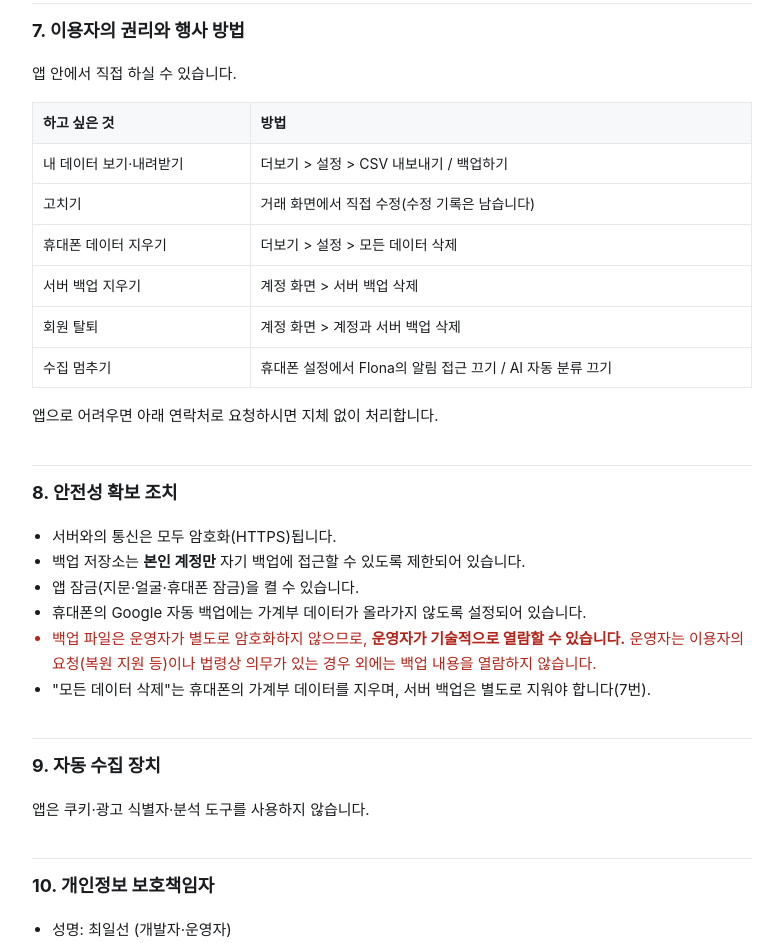
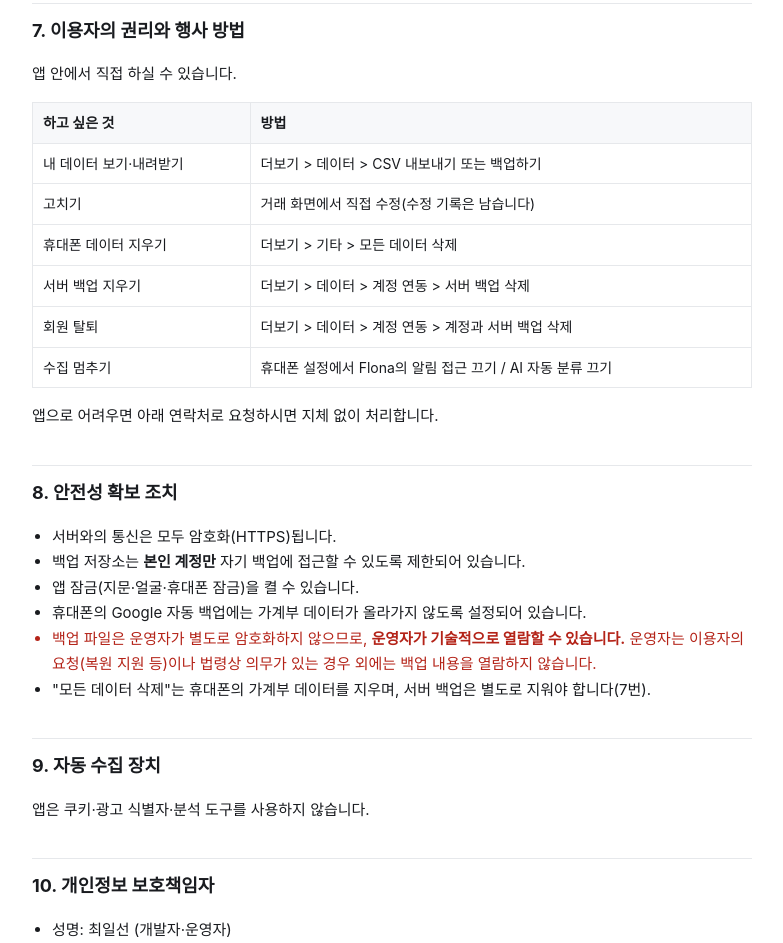
Before and after one commit to rnaahs/flona-legal, a plain HTML site: page privacy.html in a window 1280 px wide. Shown: the part 2534-3477 px from the top of the page, without its empty margins (248-1031 px from the left). Drawn offline with Linux system fonts and the light colour scheme.

Commit message:
fix: 메뉴 경로를 실제 앱과 맞춤(더보기 > 데이터/기타)

```diff
--- a/privacy.html
+++ b/privacy.html
@@ -109,11 +109,11 @@
 <p>앱 안에서 직접 하실 수 있습니다.</p>
 <table>
   <tr><th>하고 싶은 것</th><th>방법</th></tr>
-  <tr><td>내 데이터 보기·내려받기</td><td>더보기 &gt; 설정 &gt; CSV 내보내기 / 백업하기</td></tr>
+  <tr><td>내 데이터 보기·내려받기</td><td>더보기 &gt; 데이터 &gt; CSV 내보내기 또는 백업하기</td></tr>
   <tr><td>고치기</td><td>거래 화면에서 직접 수정(수정 기록은 남습니다)</td></tr>
-  <tr><td>휴대폰 데이터 지우기</td><td>더보기 &gt; 설정 &gt; 모든 데이터 삭제</td></tr>
-  <tr><td>서버 백업 지우기</td><td>계정 화면 &gt; 서버 백업 삭제</td></tr>
-  <tr><td>회원 탈퇴</td><td>계정 화면 &gt; 계정과 서버 백업 삭제</td></tr>
+  <tr><td>휴대폰 데이터 지우기</td><td>더보기 &gt; 기타 &gt; 모든 데이터 삭제</td></tr>
+  <tr><td>서버 백업 지우기</td><td>더보기 &gt; 데이터 &gt; 계정 연동 &gt; 서버 백업 삭제</td></tr>
+  <tr><td>회원 탈퇴</td><td>더보기 &gt; 데이터 &gt; 계정 연동 &gt; 계정과 서버 백업 삭제</td></tr>
   <tr><td>수집 멈추기</td><td>휴대폰 설정에서 Flona의 알림 접근 끄기 / AI 자동 분류 끄기</td></tr>
 </table>
 <p>앱으로 어려우면 아래 연락처로 요청하시면 지체 없이 처리합니다.</p>
```
